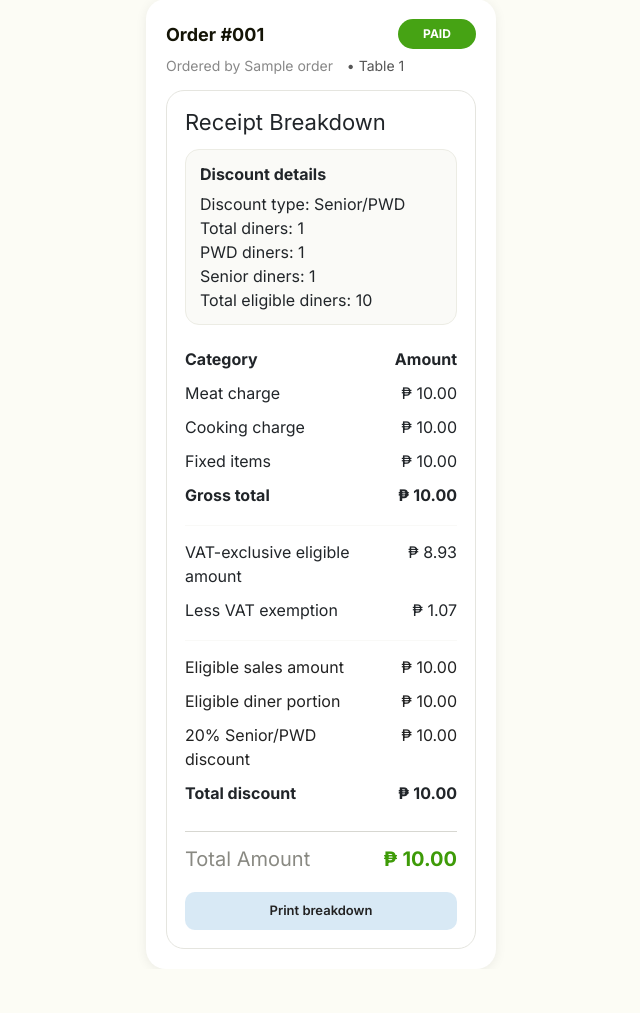
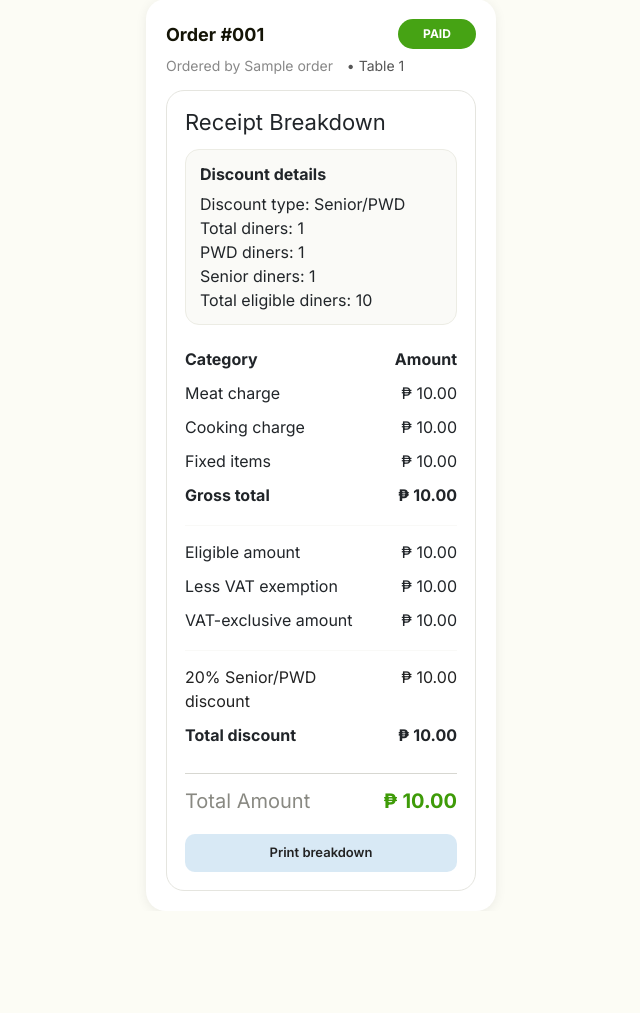
Before and after one commit to roblim8/jsquared, a Django app: template jsquared_app/templates/jsquared_app/order_checkout.html in a window 1280 px wide. Shown: the part 69-1082 px from the top of the page, without its empty margins (319-959 px from the left). After the commit the page ends 960 px from the top, so only its background shows below. Run offline with Django 5.2, Linux system fonts and the light colour scheme; tables that the repository leaves empty hold one stand-in row (values such as "Sample post"); the template is opened without the code that fills it: values that come from a table or form of the project are taken from there, most other values are stand-ins (such as "Sample title", 1, 10 or a date in 2020).

Commit message:
Clarify checkout discount receipt labels

```diff
--- a/jsquared_app/templates/jsquared_app/order_checkout.html
+++ b/jsquared_app/templates/jsquared_app/order_checkout.html
@@ -260,26 +260,29 @@ table {
           <td colspan="2"><hr></td>
         </tr>
 
+        {% if order.discount and order.discount.discount_type != "Suki" %}
         <tr>
-          <td>
-            {% if order.discount %}
-              VAT-exclusive eligible amount
-            {% else %}
-              VATable sales
-            {% endif %}
-          </td>
+          <td>Eligible amount</td>
+          <td>₱ {{ discount_breakdown.eligible_amount|floatformat:2|intcomma }}</td>
+        </tr>
+        <tr>
+          <td>Less VAT exemption</td>
+          <td>₱ {{ discount_breakdown.vat_exempt_amount|floatformat:2|intcomma }}</td>
+        </tr>
+        <tr>
+          <td>VAT-exclusive amount</td>
+          <td>₱ {{ discount_breakdown.vatable_sales|floatformat:2|intcomma }}</td>
+        </tr>
+        {% else %}
+        <tr>
+          <td>VATable sales</td>
           <td id="receipt-vatable-sales">₱ 0.00</td>
         </tr>
         <tr>
-          <td>
-            {% if order.discount %}
-              Less VAT exemption
-            {% else %}
-              VAT (12%)
-            {% endif %}
-          </td>
+          <td>VAT (12%)</td>
           <td id="receipt-vat-amount">₱ 0.00</td>
         </tr>
+        {% endif %}
 
         {% if order.discount %}
         <tr class="receipt-section-divider">
@@ -292,14 +295,6 @@ table {
             <td>{{ discount_breakdown.applied_discount_percent|floatformat:2 }}%</td>
           </tr>
           {% else %}
-          <tr class="receipt-discount-row">
-            <td>Eligible sales amount</td>
-            <td>₱ {{ discount_breakdown.discountable_base|floatformat:2|intcomma }}</td>
-          </tr>
-          <tr class="receipt-discount-row">
-            <td>Eligible diner portion</td>
-            <td>₱ {{ discount_breakdown.eligible_amount|floatformat:2|intcomma }}</td>
-          </tr>
           <tr class="receipt-discount-row">
             <td>20% Senior/PWD discount</td>
             <td>₱ {{ discount_breakdown.discount_20_amount|floatformat:2|intcomma }}</td>
```
